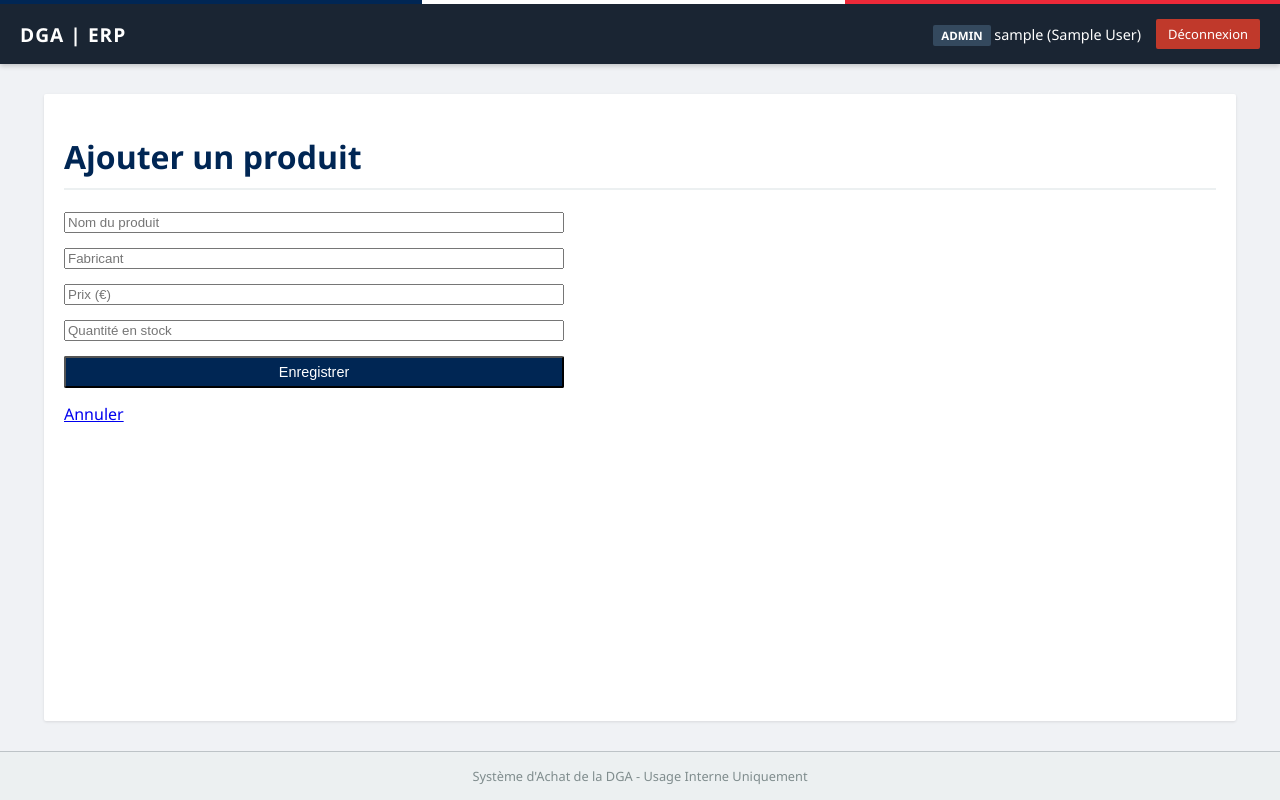
After one commit to JorisVachey/Magasin_DGA, a Flask app: page /produit/ajouter in a window 1280 px wide. The commit adds this page. Run offline with Flask 3, Linux system fonts and the light colour scheme; the visitor is signed in with stand-in values (Sample User, id 1).

Commit message:
ajout panier, roles et boutons de gestion

```diff
--- a/app.py
+++ b/app.py
@@ -41,18 +41,141 @@ def login():
 
     return render_template("connexion.html")
 
-
-@app.route("/main")
-def main():
-    if not session.get("user_id"):
-        flash("Veuillez vous connecter pour accéder au tableau de bord.")
-        return redirect(url_for("login"))
-
-    return render_template("main.html", user=session, produits=commandes.get_produits_id_dpt(session["departement_id"]))
 @app.route("/logout")
 def logout():
     session.clear()
     return redirect(url_for("login"))
 
+
+@app.route("/main")
+def main():
+    if not session.get("user_id"):
+        return redirect(url_for("login"))
+
+    # Récupération des paramètres de recherche et de tri
+    query = request.args.get('q', '')
+    tri = request.args.get('sort', 'nom')
+
+    produits = commandes.rechercher_et_trier_produits(session["departement_id"], query, tri)
+    return render_template("main.html", user=session, produits=produits, search_query=query, current_sort=tri)
+@app.route("/produit/modifier/<int:id>", methods=["GET", "POST"])
+def modifier_produit(id):
+    if not session.get("user_id"): return redirect(url_for("login"))
+    produit = commandes.get_produit_by_id(id)
+
+    if request.method == "POST":
+        commandes.modifier_produit(
+            id, request.form['nom'], request.form['fabricant'],
+            produit['reference'], request.form['prix'],
+            request.form['stock'], session['departement_id']
+        )
+        flash("Produit mis à jour !", "success")
+        return redirect(url_for("main"))
+    return render_template("produit_form.html", action="Modifier", produit=produit)
+
+@app.route("/produit/supprimer/<int:id>")
+def supprimer_produit(id):
+    if not session.get("user_id"): return redirect(url_for("login"))
+    if commandes.supprimer_produit(id):
+        flash("Produit supprimé.", "success")
+    return redirect(url_for("main"))
+
+@app.route("/ajouter_panier/<int:id>")
+def ajouter_panier(id):
+    if not session.get("user_id"): return redirect(url_for("login"))
+
+    produit = commandes.get_produit_by_id(id)
+    if not produit:
+        flash("Produit introuvable.", "error")
+        return redirect(url_for("main"))
+
+    panier = session.get("panier", {})
+
+    pid_str = str(id)
+    current_qty = panier.get(pid_str, 0)
+
+    if current_qty + 1 > produit['quantite_stock']:
+        flash("Stock insuffisant pour ajouter ce produit.", "error")
+    else:
+        panier[pid_str] = current_qty + 1
+        session["panier"] = panier
+        flash("Produit ajouté au panier.", "success")
+
+    return redirect(url_for("main"))
+
+@app.route("/panier")
+def voir_panier():
+    if not session.get("user_id"): return redirect(url_for("login"))
+
+    panier = session.get("panier", {})
+    produits_panier = []
+    total = 0
+
+    for pid, qty in panier.items():
+        p = commandes.get_produit_by_id(int(pid))
+        if p:
+            subtotal = p['prix'] * qty
+            total += subtotal
+            produits_panier.append({
+                'id': p['id'],
+                'nom': p['nom'],
+                'prix': p['prix'],
+                'quantite': qty,
+                'subtotal': subtotal
+            })
+
+    return render_template("panier.html", produits=produits_panier, total=total)
+
+@app.route("/panier/valider")
+def valider_panier():
+    if not session.get("user_id"): return redirect(url_for("login"))
+
+    panier = session.get("panier", {})
+    if not panier:
+        flash("Votre panier est vide.", "error")
+        return redirect(url_for("main"))
+
+    success, message = commandes.valider_panier(session["user_id"], panier)
+
+    if success:
+        session["panier"] = {}
+        flash(message, "success")
+    else:
+        flash(message, "error")
+
+    return redirect(url_for("main"))
+
+@app.route("/panier/supprimer/<int:id>")
+def supprimer_du_panier(id):
+    if not session.get("user_id"): return redirect(url_for("login"))
+
+    panier = session.get("panier", {})
+    if str(id) in panier:
+        del panier[str(id)]
+        session["panier"] = panier
+        flash("Produit retiré du panier.", "success")
+
+    return redirect(url_for("voir_panier"))
+
+@app.route("/produit/ajouter", methods=["GET", "POST"])
+def ajouter_produit():
+    if not session.get("user_id"): return redirect(url_for("login"))
+
+    if session.get("role") not in ["Admin", "Manager"]:
+        flash("Accès refusé : vous n'avez pas les droits pour ajouter des produits.", "error")
+        return redirect(url_for("main"))
+
+    if request.method == "POST":
+        commandes.ajouter_produit(
+            request.form['nom'], request.form['fabricant'],
+            "REF-" + request.form['nom'][:3].upper(),
+            request.form['prix'], request.form['stock'],
+            session['dept_nom']
+        )
+        flash("Produit ajouté avec succès !", "success")
+        return redirect(url_for("main"))
+    return render_template("produit_form.html", action="Ajouter")
+
+
 if __name__ == "__main__":
     app.run(debug=True)
--- a/static/base.css
+++ b/static/base.css
@@ -1,7 +1,7 @@
-/* --- GLOBAL --- */
+
 body {
     font-family: 'Segoe UI', Tahoma, Geneva, Verdana, sans-serif;
-    background-color: #f0f2f5; /* Gris très clair pro */
+    background-color: #f0f2f5;
     margin: 0;
     color: #333;
     display: flex;
@@ -9,9 +9,8 @@ body {
     min-height: 100vh;
 }
 
-/* --- NAVBAR DGA --- */
 .navbar {
-    background-color: #1a2533; /* Bleu nuit DGA */
+    background-color: #1a2533;
     color: white;
     padding: 0 20px;
     height: 60px;
@@ -19,7 +18,6 @@ body {
     justify-content: space-between;
     align-items: center;
     border-top: 4px solid;
-    /* Liseré Tricolore en haut */
     border-image: linear-gradient(to right, #002654 33%, #ffffff 33%, #ffffff 66%, #ed2939 66%) 1;
     box-shadow: 0 2px 5px rgba(0,0,0,0.2);
 }
@@ -40,7 +38,7 @@ body {
     vertical-align: middle;
 }
 
-/* --- INFO UTILISATEUR --- */
+
 .nav-user {
     display: flex;
     align-items: center;
@@ -58,7 +56,7 @@ body {
 }
 
 .btn-logout {
-    background-color: #c0392b; /* Rouge sombre */
+    background-color: #c0392b;
     color: white;
     text-decoration: none;
     padding: 6px 12px;
@@ -71,7 +69,6 @@ body {
     background-color: #e74c3c;
 }
 
-/* --- CONTENU --- */
 .container {
     max-width: 1200px;
     margin: 30px auto;
@@ -80,7 +77,7 @@ body {
     border-radius: 2px;
     box-shadow: 0 1px 3px rgba(0,0,0,0.1);
     width: 90%;
-    flex: 1; /* Pousse le footer vers le bas */
+    flex: 1;
 }
 
 h1, h2 {
@@ -90,7 +87,6 @@ h1, h2 {
 }
 
 /* --- TABLES --- */
-table {
     width: 100%;
     border-collapse: collapse;
     margin-top: 20px;
@@ -139,3 +135,119 @@ footer {
     background-color: #ecf0f1;
     border-top: 1px solid #bdc3c7;
 }
+
+
+.toolbar {
+    display: flex;
+    justify-content: space-between;
+    align-items: center;
+    margin-bottom: 20px;
+}
+
+.search-form {
+    display: flex;
+    gap: 10px;
+    align-items: center;
+}
+
+.search-input {
+    padding: 8px;
+    border: 1px solid #ccc;
+    border-radius: 2px;
+    width: 250px;
+}
+
+.sort-select {
+    padding: 8px;
+    border: 1px solid #ccc;
+    border-radius: 2px;
+}
+
+.form-product {
+    max-width: 500px;
+    display: flex;
+    flex-direction: column;
+    gap: 15px;
+}
+
+.btn-filter {
+    background-color: #34495e;
+    padding: 8px 15px;
+}
+
+.actions-group {
+    display: flex;
+    gap: 10px;
+}
+
+.btn-panier {
+    background-color: #f39c12;
+}
+
+.btn-add {
+    background-color: #27ae60;
+}
+
+.btn-save {
+    background-color: #002654;
+}
+
+.btn-continue {
+    background-color: #7f8c8d;
+}
+
+.btn-validate {
+    background-color: #27ae60;
+}
+
+.btn-return {
+    background-color: #002654;
+}
+
+.link-add-cart {
+    text-decoration: none;
+    color: green;
+    font-weight: bold;
+}
+
+.link-modify {
+    text-decoration: none;
+    color: #002654;
+}
+
+.link-delete {
+    text-decoration: none;
+    color: #c0392b;
+}
+
+.link-remove {
+    color: #c0392b;
+}
+
+.stock-rupture {
+    color: gray;
+    cursor: not-allowed;
+}
+
+.empty-table {
+    text-align: center;
+    padding: 20px;
+    color: #666;
+}
+
+.total-row {
+    background-color: #e8e8e8;
+    font-weight: bold;
+}
+
+.total-label {
+    text-align: right;
+}
+
+.cart-actions {
+    margin-top: 20px;
+    text-align: right;
+    display: flex;
+    justify-content: flex-end;
+    gap: 10px;
+}
--- /dev/null
+++ b/templates/produit_form.html
@@ -0,0 +1,12 @@
+{% extends "base.html" %}
+{% block content %}
+    <h1>{{ action }} un produit</h1>
+    <form method="POST" class="form-product">
+        <input type="text" name="nom" placeholder="Nom du produit" value="{{ produit.nom if produit else '' }}" required>
+        <input type="text" name="fabricant" placeholder="Fabricant" value="{{ produit.fabricant if produit else '' }}" required>
+        <input type="number" name="prix" step="0.01" placeholder="Prix (€)" value="{{ produit.prix if produit else '' }}" required>
+        <input type="number" name="stock" placeholder="Quantité en stock" value="{{ produit.quantite_stock if produit else '' }}" required>
+        <button type="submit" class="btn-logout btn-save">Enregistrer</button>
+        <a href="{{ url_for('main') }}">Annuler</a>
+    </form>
+{% endblock %}
```
Also changed, not shown: commandes.py (+104 -2 lines), setup_db.py (+0 -12 lines), static/recherche.js (added, +15 -0 lines), templates/main.html (+61 -3 lines), templates/panier.html (added, +46 -0 lines).
